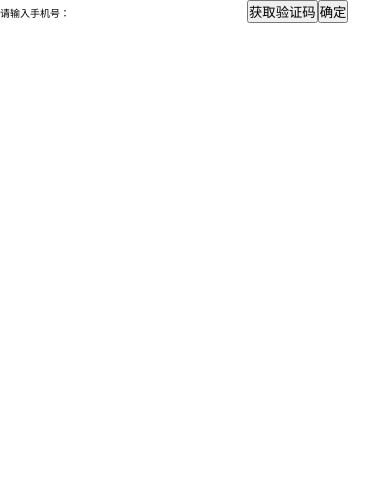
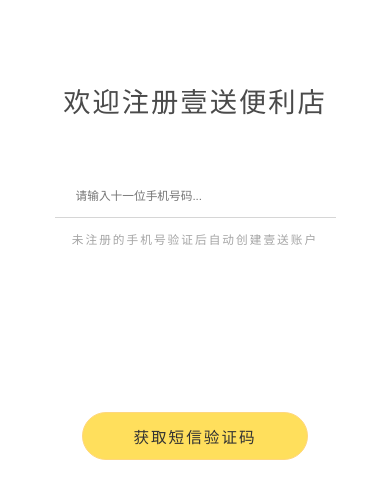
Before and after one commit to csuZipple/yisongvue, a Vue app: page /register in a window 390 px wide. Shown: the top 498 px of the page. Built offline with nearby package versions, Linux system fonts and the light colour scheme.

Commit message:
feat: add phoneInput component

```diff
--- a/src/components/RegisterPhoneInput.vue
+++ b/src/components/RegisterPhoneInput.vue
@@ -1,13 +1,111 @@
 <template>
-    $END$
+  <div class="ys-number-input" :class="{'error':error}">
+    <input type="text" :value="value" v-focus title="" @input="handleInput" @blur="validate" maxlength="11" placeholder="请输入十一位手机号码...">
+    <transition enter-active-class="animated fadeInUp" leave-active-class="animated fadeOutDown">
+      <img @click="clear" v-if="showClose" src="../assets/icon/close.png" alt="close">
+    </transition>
+  </div>
 </template>
 
 <script>
-    export default {
-        name: "NumberInput"
+  import animated from 'animate.css'
+  import {validatePhone} from "../util/util";
+
+  export default {
+    name: "RegisterPhoneInput",
+    directives: {
+      focus: {
+        inserted: function (el) {
+          el.focus();
+        }
+      }
+    },
+    props:{
+      value:[Number,String]
+    },
+    methods:{
+      handleInput(e){
+        e.target.value = this.validateNumber(e.target.value);
+        this.$emit('input',e.target.value); //for v-model
+        if(!this.showClose){
+          this.showClose = true;
+        }
+        if(e.target.value===''){
+          this.showClose = false;
+        }
+        this.error = false;
+      },
+      clear(){
+        this.$emit("onClear");
+        this.showClose = false;
+      },
+      validateNumber(val){
+        return val.replace(/\D/g,'');
+      },
+      validate(e){
+        this.error = !validatePhone(e.target.value);
+        this.error && e.target.focus();
+      }
+    },
+    data(){
+      return{
+        showClose:false,
+        error:false
+      }
     }
+  }
 </script>
 
-<style scoped>
+<style lang="less" scoped>
+  .ys-number-input{
+    padding: 12px 9px;
+    margin: 12px 0;
+    box-sizing: content-box;
+    border-bottom: 1px solid #D6D6D6;
 
+    display: flex;
+    justify-content: space-between;
+    align-items: center;
+
+    position: relative;
+
+    input{
+      color: #4A4A4A;
+      font-size: 5vw;
+      margin-left: 12px;
+    }
+
+    input::placeholder{
+      font-size: 3vw;
+    }
+
+    img{
+      width: 20px;
+      height: 20px;
+      object-fit: contain;
+    }
+
+    &:after{
+      content: '请输入有效的手机号码';
+      transition: all 0.3s;
+      padding: 5px 12px;
+      background: #ffffff;
+      font-size: 3vw;
+      border: 1px solid #eee;
+      box-shadow:0 2px 10px 4px rgba(227,227,227,0.5);
+      position: absolute;
+      bottom: 0;
+      right: 0;
+      opacity: 0;
+    }
+
+  }
+  .error{
+    border-bottom: 1px solid #f00;
+
+    &:after{
+      opacity: 1;
+      transform: translateY(100%);
+    }
+  }
 </style>
--- a/src/views/Register.vue
+++ b/src/views/Register.vue
@@ -1,23 +1,33 @@
 <template>
   <div class="ys-register">
-    <label >请输入手机号：<input v-model="phone"/></label><button @click="getVerificationCode">获取验证码</button>
+
+    <div class="wrapper">
+      <h1>欢迎注册壹送便利店</h1>
+      <RegisterPhoneInput class="phone" v-model="phone" @onClear="phone=''"/>
+      <p class="desc">未注册的手机号验证后自动创建壹送账户</p>
+      <button class="btn" @click="getVerificationCode">获取短信验证码</button>
+    </div>
+
+<!--
     <label v-if="showMessageCode">请输入验证码：<input v-model="validateCode"/></label>
 
-    <button @click="submit">确定</button>
+    <button @click="submit">确定</button>-->
   </div>
 </template>
 
 <script>
   import {setToken} from "../util/http/util";
   import {POST} from "../util/http/constant";
-  import httpConfig from "../util/http/constant";
   import {getQueryString} from "../util/util";
   import { createNamespacedHelpers } from 'vuex'
+  import RegisterPhoneInput from "../components/RegisterPhoneInput";
+  import {validatePhone} from "../util/util";
 
   const { mapActions } = createNamespacedHelpers('data');
 
   export default {
     name: "register",
+    components: {RegisterPhoneInput},
     methods:{
       submit(){
         if(this.validateCode===''||this.validateCode.length!==4){
@@ -40,8 +50,7 @@
         }
       },
       getVerificationCode(){
-        const phoneTest = /^1([38][0-9]|4[579]|5[0-3,5-9]|6[6]|7[0135678]|9[89])\d{8}$/;
-        if(!phoneTest.test(this.phone)){
+        if(validatePhone(this.phone)){
          this.$toast("请输入合法的手机号");
         }else{
           let formData = new FormData();
@@ -66,12 +75,57 @@
       return{
         phone:"",
         validateCode:"",
-        showMessageCode:false
+        showMessageCode:false,
+        number:""
+      }
+    },
+    watch:{
+      number(b){
+        console.log("change",b)
       }
     }
   }
 </script>
 
-<style scoped>
+<style lang="less" scoped>
+  .ys-register{
+    width: 100%;
+    height: 100%;
 
+    .wrapper{
+      padding: 80px 30px;
+
+      display: flex;
+      flex-direction: column;
+      align-items: center;
+
+      h1{
+        color: #4A4A4A;
+        font-size: 7vw;
+        letter-spacing: 2px;
+        font-weight: 400;
+      }
+
+      .phone{
+        margin-top: 50px;
+      }
+
+      .desc{
+        color: #A5A5A5;
+        font-size: 3vw;
+        letter-spacing: 2px;
+      }
+
+      .btn{
+        margin-top: 50%;
+        padding: 12px 50px;
+        background:rgb(255,223,92);
+        border: 1px solid rgb(255, 215, 125);
+        border-radius:45px;
+        color: #333333;
+        font-size: 4vw;
+        letter-spacing: 2px;
+      }
+    }
+  }
 </style>
```
Also changed, not shown: src/assets/icon/close.png (added).
